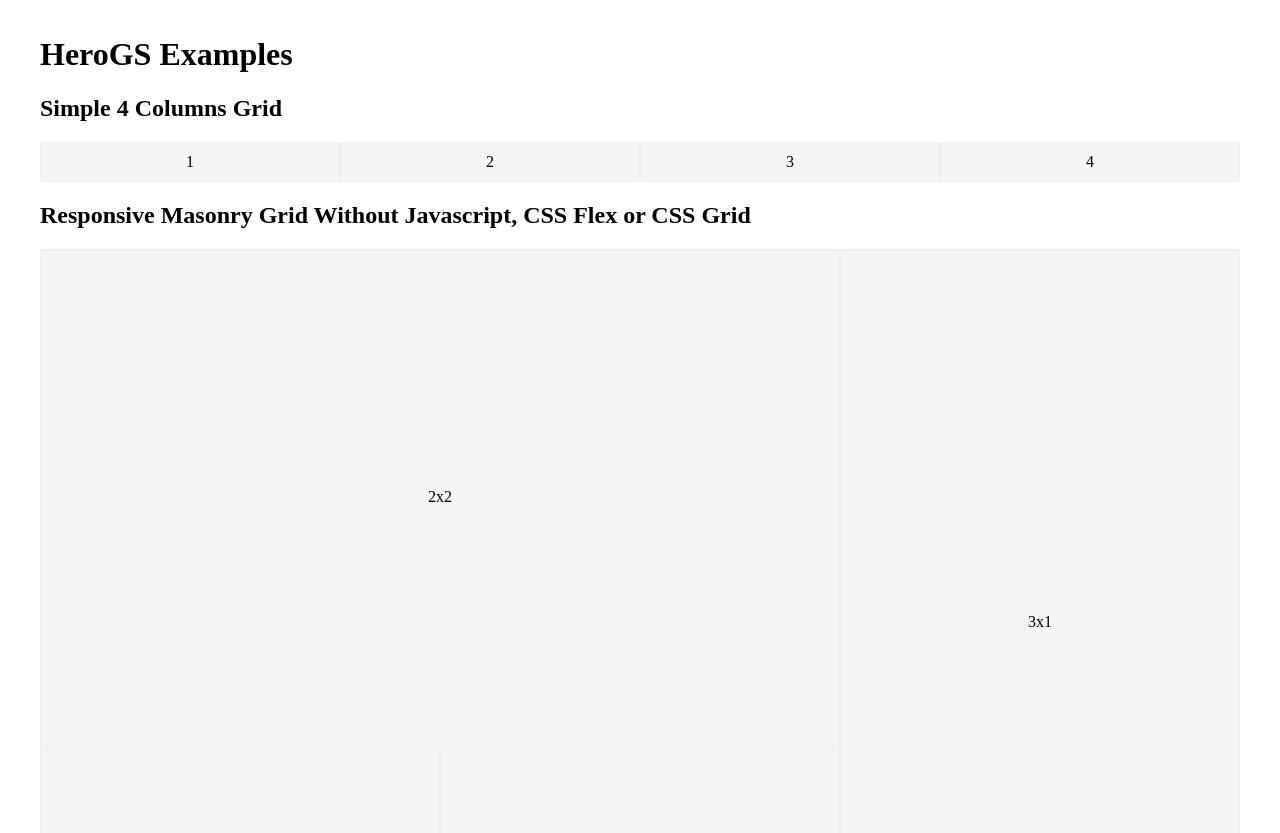
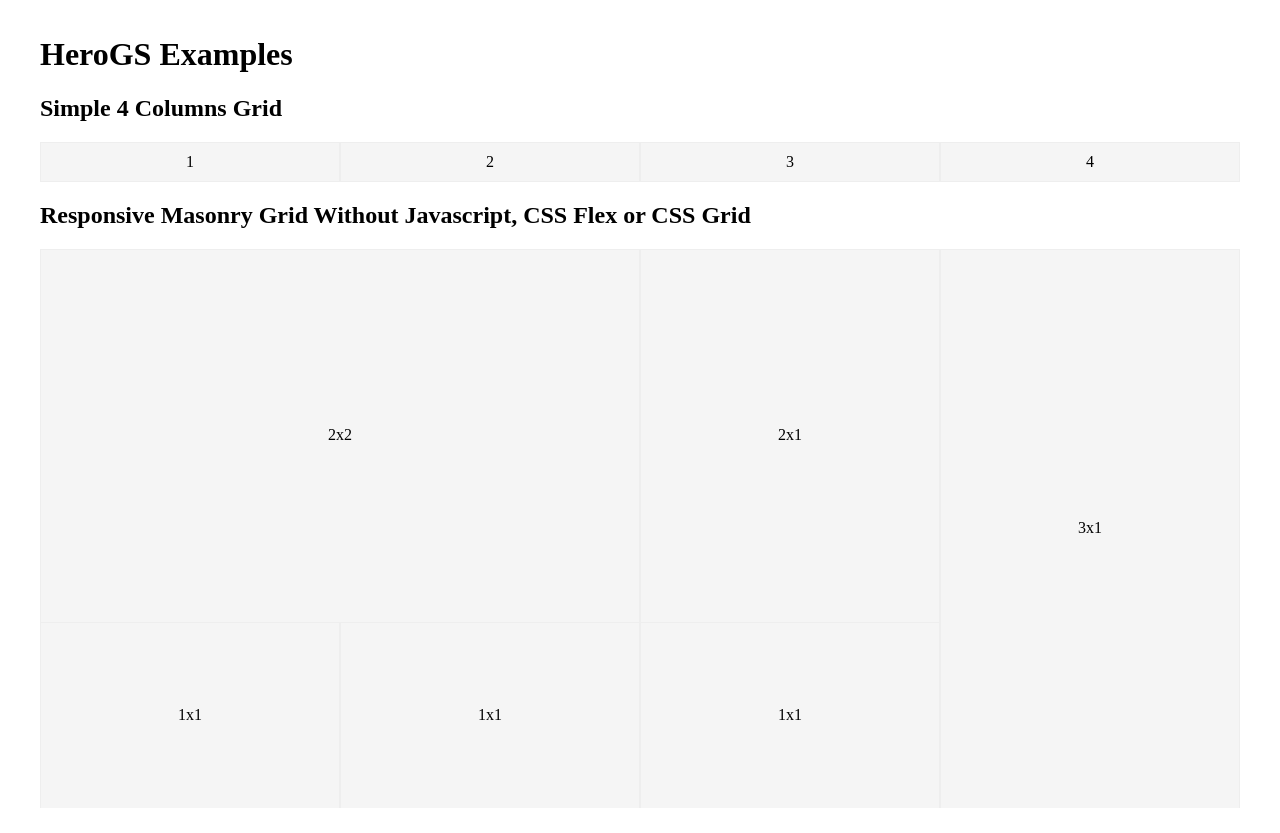
Before and after one commit to hayatbiralem/HeroGS, a website: page src/docs/index.twig in a window 1280 px wide. Shown: the top 833 px of the page. Drawn offline with nearby package versions, Linux system fonts and the light colour scheme; files that its build step writes are made by us from their sources.

Commit message:
Masonry improvements

```diff
--- a/src/docs/index.twig
+++ b/src/docs/index.twig
@@ -31,45 +31,45 @@
 
     <h2 class="heading heading--3">Responsive Masonry Grid Without Javascript, CSS Flex or CSS Grid</h2>
 
-    <div class="masonry-grid masonry-grid__gutter-30 masonry-grid--6x2 masonry-grid--sm-4x3">
+    <div class="masonry-grid masonry-grid__gutter-30 masonry-grid--6x1 masonry-grid--xs-6x2 masonry-grid--sm-4x3 masonry-grid--md-3x4">
         <div class="masonry-grid__inner">
             <div class="masonry-grid__items">
-                <div class="masonry-grid__item w-2 h-2 l-0 t-0">
+                <div class="masonry-grid__item w-1 h-1 xs-w-2 xs-h-2 sm-w-2 sm-h-2 l-0 t-0">
                     <div class="masonry-grid__content">
                         <div class="cell">
                             <div class="cell__inner">2x2</div>
                         </div>
                     </div>
                 </div>
-                <div class="masonry-grid__item w-1 h-3 l-1 t-2 sm-l-2 sm-t-0">
+                <div class="masonry-grid__item w-1 h-1 xs-h-3 l-0 t-1 xs-l-1 xs-t-2 sm-l-2 sm-t-0 md-l-3 md-t-0">
                     <div class="masonry-grid__content">
                         <div class="cell">
                             <div class="cell__inner">3x1</div>
                         </div>
                     </div>
                 </div>
-                <div class="masonry-grid__item w-1 h-1 l-0 t-2 sm-l-0 sm-t-2">
+                <div class="masonry-grid__item w-1 h-1 l-0 t-2 xs-l-0 xs-t-2 sm-l-0 sm-t-2">
                     <div class="masonry-grid__content">
                         <div class="cell">
                             <div class="cell__inner">1x1</div>
                         </div>
                     </div>
                 </div>
-                <div class="masonry-grid__item w-1 h-2 l-0 t-4 sm-l-1 sm-t-2">
+                <div class="masonry-grid__item w-1 h-1 xs-h-2 l-0 t-3 xs-l-0 xs-t-4 sm-l-1 sm-t-2 md-l-2 md-t-0">
                     <div class="masonry-grid__content">
                         <div class="cell">
                             <div class="cell__inner">2x1</div>
                         </div>
                     </div>
                 </div>
-                <div class="masonry-grid__item w-1 h-1 l-0 t-3 sm-l-0 sm-t-3">
+                <div class="masonry-grid__item w-1 h-1 l-0 t-4 xs-l-0 xs-t-3 sm-l-0 sm-t-3 md-l-1 md-t-2">
                     <div class="masonry-grid__content">
                         <div class="cell">
                             <div class="cell__inner">1x1</div>
                         </div>
                     </div>
                 </div>
-                <div class="masonry-grid__item w-1 h-1 l-1 t-5 sm-l-2 sm-t-3">
+                <div class="masonry-grid__item w-1 h-1 l-1 t-5 xs-l-1 xs-t-5 sm-l-2 sm-t-3 md-l-2 md-t-2">
                     <div class="masonry-grid__content">
                         <div class="cell">
                             <div class="cell__inner">1x1</div>
--- a/src/docs/styles/docs.scss
+++ b/src/docs/styles/docs.scss
@@ -31,7 +31,25 @@
 
 $masonry-grid-width: 370px;
 $masonry-grid-height: 230px;
-$masonry-grid-ratio: $masonry-grid-height / $masonry-grid-width;
+
+@mixin my-masonry-grid($rows: null, $cols: null, $breakpoint: null, $width: 370px, $height: 230px){
+  $tag: ".masonry-grid--#{$rows}x#{$cols}";
+  @if $breakpoint != null {
+    $tag: ".masonry-grid--#{$breakpoint}-#{$rows}x#{$cols}";
+  }
+
+  #{$tag} {
+    .masonry-grid__inner {
+      @include gs-masonry-inner($rows, $cols, $width, $height);
+    }
+    .masonry-grid__items {
+      @include gs-masonry-items($rows, $cols, $width, $height);
+    }
+  }
+}
+@mixin my-masonry-item($rows: null, $cols: null, $breakpoint: null, $width: 370px, $height: 230px){
+  @include gs-masonry-item($rows, $cols, $width, $height, $breakpoint);
+}
 
 .masonry-grid {}
 
@@ -43,32 +61,35 @@
   @include gs-masonry-items-init();
 }
 
-.masonry-grid--6x2 {
-  .masonry-grid__inner {
-    @include gs-masonry-inner(6, 2, $masonry-grid-width, $masonry-grid-height);
-  }
-  .masonry-grid__items {
-    @include gs-masonry-items(6, 2, $masonry-grid-width, $masonry-grid-height);
-  }
+@include my-masonry-grid(6, 1);
+
+@media (min-width: 480px){
+  @include my-masonry-grid(6, 2, xs);
 }
 
 @media (min-width: 768px){
-  .masonry-grid--sm-4x3 {
-    .masonry-grid__inner {
-      @include gs-masonry-inner(4, 3, $masonry-grid-width, $masonry-grid-height);
-    }
-    .masonry-grid__items {
-      width: percentage(1/3);
-      @include gs-masonry-items(4, 3, $masonry-grid-width, $masonry-grid-height);
-    }
-  }
+  @include my-masonry-grid(4, 3, sm);
+}
+
+@media (min-width: 992px){
+  @include my-masonry-grid(3, 4, md);
 }
 
 .masonry-grid__item {
   @include gs-masonry-item-init();
-  @include gs-masonry-item(6, 2, $masonry-grid-width, $masonry-grid-height);
+
+  @include my-masonry-item(6, 1);
+
+  @media (min-width: 480px){
+    @include my-masonry-item(6, 2, xs);
+  }
+
   @media (min-width: 768px){
-    @include gs-masonry-item(4, 3, $masonry-grid-width, $masonry-grid-height, sm);
+    @include my-masonry-item(4, 3, sm);
+  }
+
+  @media (min-width: 992px){
+    @include my-masonry-item(3, 4, md);
   }
 }
 
@@ -82,7 +103,6 @@
     @include gs-gutter-absolute(30);
   }
 }
-
 
 // ----------------------------
 // Demo styles
@@ -107,6 +127,11 @@
   background-color: #f5f5f5;
 }
 
+.grid__item,
+.masonry-grid__item {
+  transition: all 1s ease-in-out;
+}
+
 .masonry-grid__content {
   .cell {
     height: 100%;
```
Also changed, not shown: README.md, dist/index.html, dist/styles/docs.css, 1 other file.
